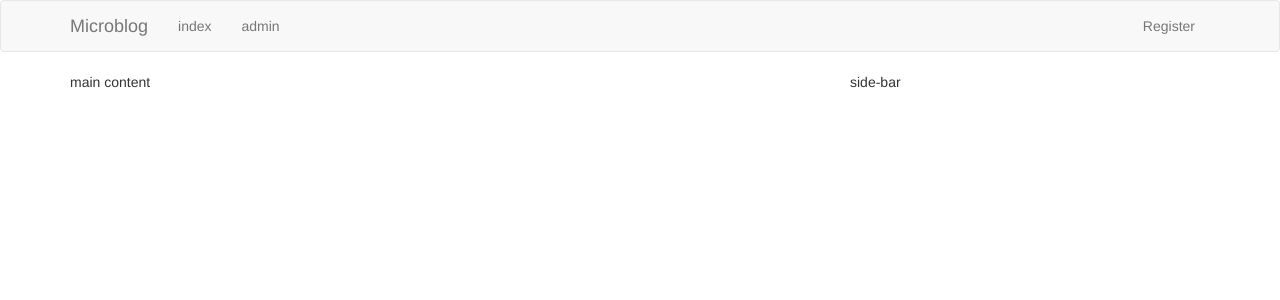
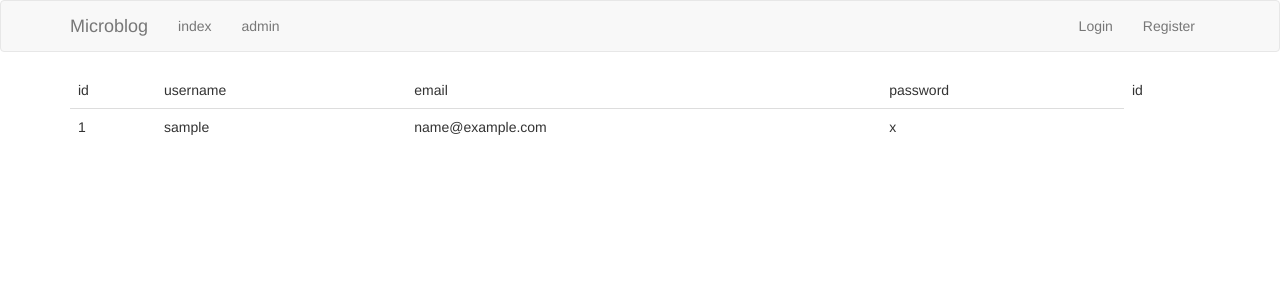
Before and after one commit to dongfangjiujian/microblog, a Python web app: template app/templates/index.html in a window 1280 px wide. Shown: the top 300 px of the page. Run offline with Jinja, Linux system fonts and the light colour scheme; the template is opened without the code that fills it: most values are stand-ins (such as "Sample title", 1, 10 or a date in 2020); some libraries are stand-ins or nearby versions.

Commit message:
show user_list

```diff
--- a/app/models.py
+++ b/app/models.py
@@ -3,9 +3,9 @@
 
 class User(db.Model):
     id = db.Column(db.Integer,primary_key=True)
-    username = db.Column(db.String(128))
+    username = db.Column(db.String(128),unique=True)
     password = db.Column(db.String(128))
-    email = db.Column(db.String(128))
+    email = db.Column(db.String(128),unique=True)
 
 
     def __repr__(self):
--- /dev/null
+++ b/app/templates/admin/index.html
@@ -0,0 +1,26 @@
+{% extends 'base.html'%}
+{% block app_content%}
+{% if user_list%}
+<table class="table">
+    <thead>
+
+        <td>id</td>
+        <td>username</td>
+        <td>email</td>
+        <td>password</td>
+        <td>id</td>
+    </thead>
+    <tbody>
+    {% for u in user_list%}
+    <tr>
+        <td>{{u.id}}</td>
+        <td>{{u.username}}</td>
+        <td>{{u.email}}</td>
+        <td>{{u.password}}</td>
+    </tr>
+
+    {% endfor%}
+    </tbody>
+</table>
+{% endif%}
+{% endblock%}
--- a/app/templates/auth/login.html
+++ b/app/templates/auth/login.html
@@ -2,5 +2,9 @@
 {% import 'bootstrap/wtf.html' as wtf%}
 
 {% block app_content%}
-
+<div class="row">
+    <div class="col-md-4">
+        {{wtf.quick_form(form)}}
+    </div>
+</div>
 {% endblock%}
--- a/app/templates/base.html
+++ b/app/templates/base.html
@@ -27,8 +27,8 @@
                 </ul>
                 <ul class="nav navbar-nav navbar-right">
 
-                    <li><a href="{{ url_for('auth.register') }}">Register</a></li>
-
+                    <li><a href="{{ url_for('auth.login') }}">Login</a></li>
+                    <li><a href="{{url_for('auth.register')}}">Register</a> </li>
                 </ul>
             </div>
         </div>
--- a/app/templates/index.html
+++ b/app/templates/index.html
@@ -1,7 +1,7 @@
 {% extends 'base.html' %}
 {% block app_content%}
 <div class="row">
-    <div class="col-md-8">main content</div>
+    <div class="col-md-8">welcome {{current_user.username}}</div>
     <div class="col-md-4 ">side-bar</div>
 </div>
 {% endblock %}
```
Also changed, not shown: app/admin/view.py (+5 -2 lines), app/auth/form.py (+9 -0 lines), app/auth/view.py (+18 -1 lines), migrations/versions/ba2c2ed0ad45_.py (added, +30 -0 lines), app.db.
